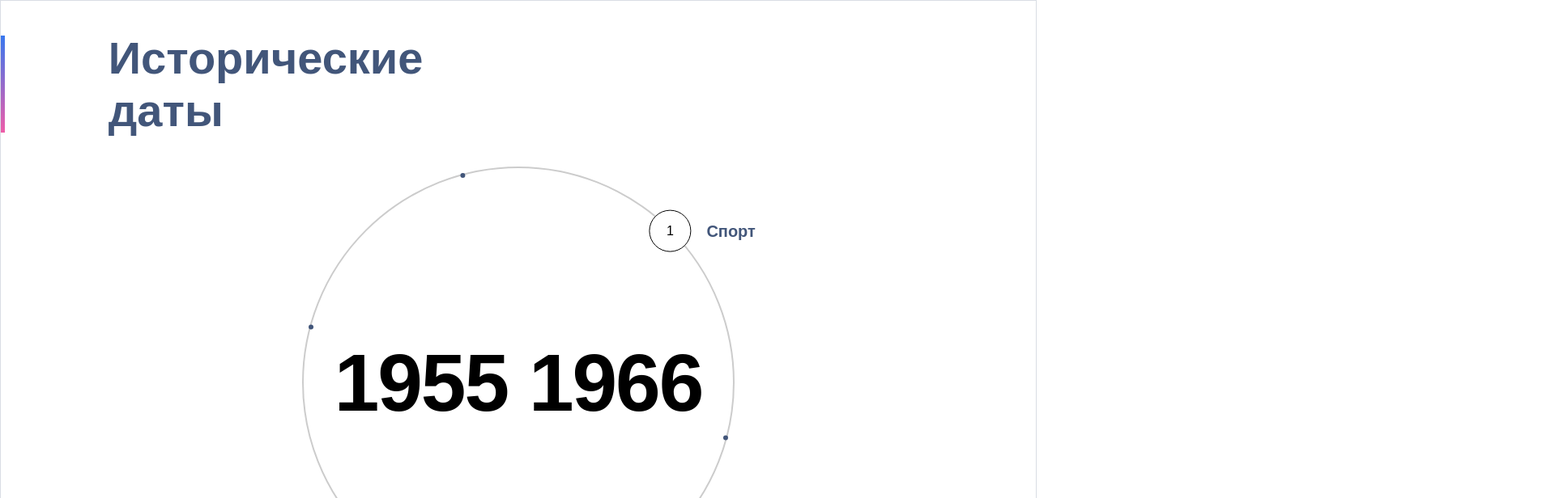
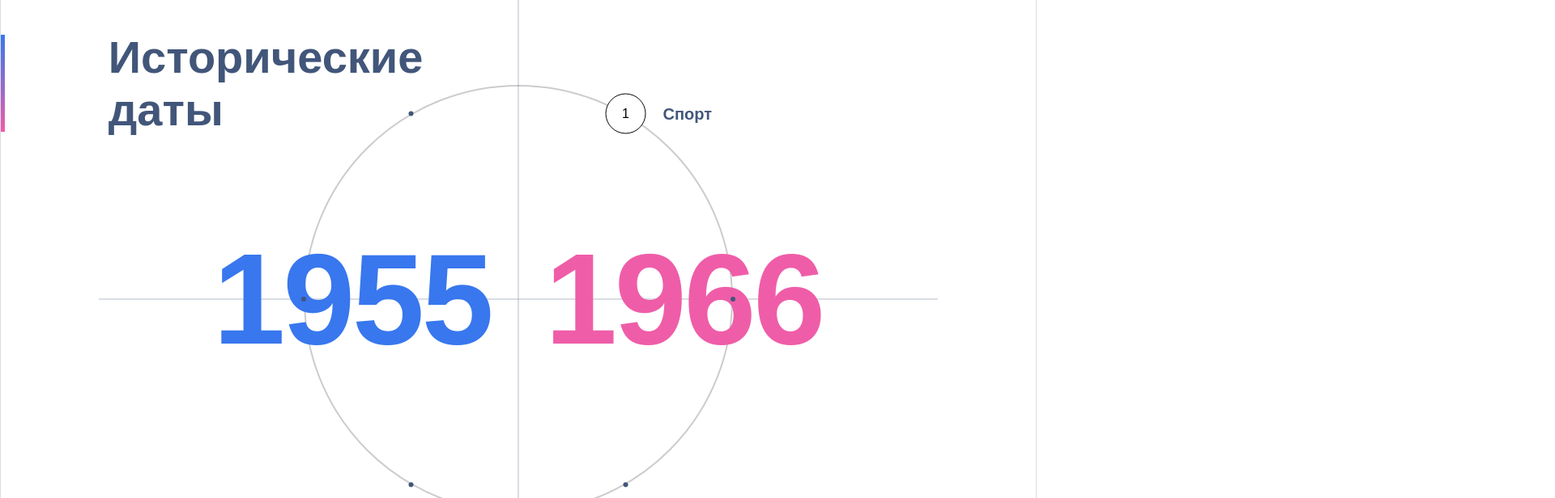
Before and after one commit to Mishe4ka14/test-history, a React (Create React App) app: page / in a window 1280 px wide. Shown: the top 616 px of the page at 81% size, 1920 px wide, since content can reach past the window. Built offline with nearby package versions, Linux system fonts and the light colour scheme.

Commit message:
fix years animating, fix styles, clean code

```diff
--- a/src/components/animated-years/animated-years.tsx
+++ b/src/components/animated-years/animated-years.tsx
@@ -9,57 +9,68 @@ interface YearsDisplayProps {
 }
 
 const StyledSlide = styled.div`
-  font-size: 100px;
+  max-height: 160px;
+  font-size: 20vh;
   font-weight: 700;
   line-height: 160px;
   letter-spacing: -0.02em;
   text-align: center;
   transition: opacity 0.5s ease;
   opacity: 1;
-  z-index:0 ;
+  z-index: 101;
+`;
+
+const YearText = styled.span<{ color: string }>`
+  color: ${({ color }) => color};
+  padding-left: 2.6vw;
+  padding-right: 2.6vw;
 `;
 
 const AnimatedYears: React.FC<YearsDisplayProps> = ({ activeSlideIndex, slides }) => {
-  const [currentYear, setCurrentYear] = useState<string>(slides[activeSlideIndex].years);
+  const [currentStartYear, setCurrentStartYear] = useState<string>(slides[activeSlideIndex].years.split(' ')[0]);
+  const [currentEndYear, setCurrentEndYear] = useState<string>(slides[activeSlideIndex].years.split(' ')[1]);
 
   useEffect(() => {
     const nextYears = slides[activeSlideIndex].years;
     const [nextStartYear, nextEndYear] = nextYears.split(' ').map(Number);
-    let [currentStartYear, currentEndYear] = currentYear.split(' ').map(Number);
+    let currentStartYearNum = parseInt(currentStartYear);
+    let currentEndYearNum = parseInt(currentEndYear);
 
-    // делаем анимацию для цифр
     const animateYears = () => {
-      const startDiff = nextStartYear - currentStartYear;
-      const endDiff = nextEndYear - currentEndYear;
+      const startDiff = nextStartYear - currentStartYearNum;
+      const endDiff = nextEndYear - currentEndYearNum;
 
       const animation = gsap.to({}, {
         duration: 1,
         onUpdate: () => {
-          if (currentStartYear !== nextStartYear) {
-            currentStartYear += startDiff > 0 ? 1 : -1;
+          if (currentStartYearNum !== nextStartYear) {
+            currentStartYearNum += startDiff > 0 ? 1 : -1;
           }
-          if (currentEndYear !== nextEndYear) {
-            currentEndYear += endDiff > 0 ? 1 : -1;
+          if (currentEndYearNum !== nextEndYear) {
+            currentEndYearNum += endDiff > 0 ? 1 : -1;
           }
-          setCurrentYear(`${currentStartYear} ${currentEndYear}`);
+          setCurrentStartYear(`${currentStartYearNum}`);
+          setCurrentEndYear(`${currentEndYearNum}`);
         },
         ease: 'power1.inOut',
         onComplete: () => {
-          // выставляем конечные года
-          setCurrentYear(`${nextStartYear} ${nextEndYear}`);
+          setCurrentStartYear(`${nextStartYear}`);
+          setCurrentEndYear(`${nextEndYear}`);
         },
       });
 
       return animation;
     };
 
-    // запускаем анимацию если года отличаются
-    if (currentYear !== nextYears) {
-      animateYears();
-    }
-  }, [activeSlideIndex, currentYear, slides]);
+    animateYears();
+  }, [activeSlideIndex, currentStartYear, currentEndYear, slides]);
 
-  return <StyledSlide>{currentYear}</StyledSlide>;
+  return (
+    <StyledSlide>
+      <YearText color="rgba(56, 119, 238, 1)">{currentStartYear}</YearText>
+      <YearText color="rgba(239, 93, 168, 1)">{currentEndYear}</YearText>
+    </StyledSlide>
+  );
 };
 
 export default AnimatedYears;
--- a/src/components/app-header/app-header.tsx
+++ b/src/components/app-header/app-header.tsx
@@ -18,6 +18,7 @@ const Header = styled.header`
   display: flex;
   align-items: center;
   gap: 10%;
+  margin-bottom: -100px;
 `;
 
 const AppHeader = (): JSX.Element => {
--- a/src/components/app/App.tsx
+++ b/src/components/app/App.tsx
@@ -7,9 +7,10 @@ const Container = styled.div`
   margin: auto;
   background-color: rgba(255, 255, 255, 0.1);
   max-width: 1440px;
-  border: 1px solid rgba(66, 86, 122, 0.2);
+  border-left: 1px solid rgba(66, 86, 122, 0.2);
+  border-right: 1px solid rgba(66, 86, 122, 0.2);
   font-family: sans-serif;
-`
+`;
 
 function App() {
   return (
--- a/src/components/swiper-arrow/swiper-arrow.tsx
+++ b/src/components/swiper-arrow/swiper-arrow.tsx
@@ -28,11 +28,6 @@ const StyledSwiper = styled(SwiperComponent)`
   margin: 0;
 `;
 
-// const Box = styled.div`
-//   display: flex;
-//   align-items: center;
-// `;
-
 const Counter = styled.p`
   margin: 0;
   margin-left: 10px;
@@ -44,6 +39,10 @@ const StyledSwiperSlide = styled(SwiperSlide)`
   height: 1px;
   width: 1px;
 `;
+
+const SwiperContainer = styled.div`
+  margin-left: 10%;
+`
 
 const SwiperArrow: React.FC<SwiperArrowProps> = ({ setArrowSwiper, secondSwiper }) => {
   const [currentSlide, setCurrentSlide] = useState(1);
@@ -61,7 +60,7 @@ const SwiperArrow: React.FC<SwiperArrowProps> = ({ setArrowSwiper, secondSwiper
   };
 
   const handlePrev = () => {
-    if (currentSlide > 1) {
+    if (currentSlide === 1) {
       if (secondSwiper) {
         secondSwiper.slideTo(totalSlides);
       }
@@ -77,7 +76,7 @@ const SwiperArrow: React.FC<SwiperArrowProps> = ({ setArrowSwiper, secondSwiper
   };
 
   return (
-    <>
+    <SwiperContainer>
       <StyledSwiper
         modules={[Controller]}
         onSwiper={(swiper: SwiperType) => {
@@ -85,7 +84,7 @@ const SwiperArrow: React.FC<SwiperArrowProps> = ({ setArrowSwiper, secondSwiper
           swiperRef.current = swiper;
         }}
         onSlideChange={handleSlideChange}
-        controller={{ control: secondSwiper }}
+        controller={{ control: secondSwiper }} //связан с swiperLoop
         slidesPerView={1}
         loop={true}
       >
@@ -99,7 +98,7 @@ const SwiperArrow: React.FC<SwiperArrowProps> = ({ setArrowSwiper, secondSwiper
       </Counter>
       <ArrowBtn onClick={handlePrev}>&lt;</ArrowBtn>
       <ArrowBtn onClick={handleNext}>&gt;</ArrowBtn>
-    </>
+    </SwiperContainer>
   );
 };
 
--- /dev/null
+++ b/src/components/swiper-loop/swiper-loop-styles.tsx
@@ -0,0 +1,75 @@
+import styled from 'styled-components';
+import { Swiper as SwiperComponent } from 'swiper/react';
+
+//МНОГО СТИЛЕЙ, ПОЭТОМУ В ОТДЕЛЬНЫЙ ФАЙЛ
+
+export const CircleContainer = styled.div`
+  position: relative;
+  width: 530px;
+  height: 530px;
+  border-radius: 50%;
+  border: 2px solid #ccc;
+  display: flex;
+  justify-content: center;
+  align-items: center;
+`;
+
+export const Line = styled.div`
+  position: absolute;
+  background-color: rgba(66, 86, 122, 0.2);
+  z-index: 0;
+
+  &:first-child { //вертикальная линия
+    width: 2px;
+    height: 100vh;
+    left: 50%;
+    transform: translateX(-50%);
+  }
+
+  &:nth-child(2) { //горизонтальная линия
+    max-width: 1440px;
+    width: 81vw;
+    height: 2px;
+    top: 50%;
+    transform: translateY(-50%);
+  }
+`;
+
+
+export const DotsWrapper = styled.div`
+  position: absolute;
+  width: 530px;
+  height: 530px;
+  border-radius: 50%;
+  transform-origin: center;
+  will-change: transform;
+  z-index: 100;
+`;
+
+export const HoverNumber = styled.p`
+  z-index: 100;
+  color: black;
+`;
+
+export const BlockTitle = styled.p`
+  position: absolute;
+  left: 70px;
+  color: rgba(66, 86, 122, 1);
+  opacity: 0;
+  transition: opacity 1s ease-in-out;
+  animation: fadeIn 1s ease-in-out 0.8s forwards;
+  font-size: 20px;
+  font-weight: 700;
+  line-height: 30px;
+  text-align: left;
+
+  @keyframes fadeIn {
+    to {
+      opacity: 1;
+    }
+  }
+`;
+
+export const SwiperComponentStyled = styled(SwiperComponent)`
+  overflow: visible;
+`
--- a/src/components/swiper-loop/swiper-loop.tsx
+++ b/src/components/swiper-loop/swiper-loop.tsx
@@ -1,63 +1,21 @@
 import React, { useState, useRef } from 'react';
-import { Swiper as SwiperComponent, SwiperSlide } from 'swiper/react';
+import { SwiperSlide } from 'swiper/react';
 import { Swiper as SwiperType } from 'swiper';
 import { Controller } from 'swiper/modules';
 import 'swiper/css';
-import styled from 'styled-components';
 import gsap from 'gsap';
 import SwiperLoopDot from '../swiper-loop-dot/swiper-loop-dot';
 import { useSlides } from '../../context/slides-context';
 import AnimatedYears from '../animated-years/animated-years';
+import { BlockTitle, CircleContainer, DotsWrapper, HoverNumber, Line, SwiperComponentStyled } from './swiper-loop-styles';
+
+//МНОГО СТИЛЕЙ, ПОЭТОМУ В ОТДЕЛЬНОМ ФАЙЛЕ
 
 interface SwiperLoopProps {
   setSwiperLoop: (swiper: SwiperType) => void;
   firstSwiper: SwiperType | null;
   secondSwiper: SwiperType | null;
 }
-
-const CircleContainer = styled.div`
-  position: relative;
-  width: 530px;
-  height: 530px;
-  border-radius: 50%;
-  border: 2px solid #ccc;
-  display: flex;
-  justify-content: center;
-  align-items: center;
-`;
-
-const DotsWrapper = styled.div`
-  position: absolute;
-  width: 530px;
-  height: 530px;
-  border-radius: 50%;
-  transform-origin: center;
-  will-change: transform;
-`;
-
-const HoverNumber = styled.p`
-  z-index: 100;
-  color: black;
-`;
-
-const BlockTitle = styled.p`
-  position: absolute;
-  left: 70px;
-  color: rgba(66, 86, 122, 1);
-  opacity: 0;
-  transition: opacity 1s ease-in-out;
-  animation: fadeIn 1s ease-in-out 1s forwards;
-  font-size: 20px;
-  font-weight: 700;
-  line-height: 30px;
-  text-align: left;
-
-  @keyframes fadeIn {
-    to {
-      opacity: 1;
-    }
-  }
-`;
 
 const SwiperLoop: React.FC<SwiperLoopProps> = ({ setSwiperLoop, firstSwiper, secondSwiper }) => {
   const dotsWrapperRef = useRef<HTMLDivElement>(null);
@@ -70,12 +28,13 @@ const SwiperLoop: React.FC<SwiperLoopProps> = ({ setSwiperLoop, firstSwiper, sec
   const totalSlides = slides.length;
 
   const anglePerDot = (Math.PI * 2) / totalSlides; // выставляем угол точек, в зависимости от количества
+
   const updateRotation = (newActiveIndex: number) => {
-    const deltaIndex = (newActiveIndex - activeDot + totalSlides) % totalSlides;
-    const reverseDeltaIndex = (activeDot - newActiveIndex + totalSlides) % totalSlides;
+    const deltaIndex = (newActiveIndex - activeDot + totalSlides) % totalSlides; // считаем на сколько индексов изменился активный элемент
+    const reverseDeltaIndex = (activeDot - newActiveIndex + totalSlides) % totalSlides; // считаем сколько нужно пройти в обратном направлении
 
-    const isForward = deltaIndex <= reverseDeltaIndex;
-    const deltaAngle = isForward ? deltaIndex * anglePerDot : -reverseDeltaIndex * anglePerDot;
+    const isForward = deltaIndex <= reverseDeltaIndex; //определяем направление
+    const deltaAngle = isForward ? deltaIndex * anglePerDot : -reverseDeltaIndex * anglePerDot; // считаем угол в зависимости от направления
     const newRotationAngle = rotationAngle - (deltaAngle * 180) / Math.PI;
 
     setRotationAngle(newRotationAngle);
@@ -84,7 +43,7 @@ const SwiperLoop: React.FC<SwiperLoopProps> = ({ setSwiperLoop, firstSwiper, sec
       gsap.to(dotsWrapperRef.current, {
         duration: 1,
         ease: 'power2.out',
-        rotate: `${newRotationAngle}deg`,
+        rotate: `${newRotationAngle}deg`,  // угол вращения
         force3D: true,
       });
     }
@@ -106,9 +65,11 @@ const SwiperLoop: React.FC<SwiperLoopProps> = ({ setSwiperLoop, firstSwiper, sec
 
   return (
     <CircleContainer>
+      <Line />
+      <Line />
       <DotsWrapper ref={dotsWrapperRef}>
         {Array.from({ length: totalSlides }, (_, index) => {
-          const offsetAngle = -Math.PI / 4; // смещение
+          const offsetAngle = -Math.PI / 3; // смещение
           const angle = index * anglePerDot + offsetAngle;
           const x = Math.cos(angle) * radius + 265;
           const y = Math.sin(angle) * radius + 265;
@@ -143,19 +104,20 @@ const SwiperLoop: React.FC<SwiperLoopProps> = ({ setSwiperLoop, firstSwiper, sec
         })}
       </DotsWrapper>
 
-      <SwiperComponent
+      <SwiperComponentStyled
         modules={[Controller]}
         onSwiper={setSwiperLoop}
         onSlideChange={handleSlideChange}
         controller={{ control: firstSwiper }}
         slidesPerView={1}
         loop={true}
+        style={{zIndex: 0}}
       >
-        {slides.map((slide, index) => (
+        {slides.map((_, index) => (
         <SwiperSlide key={index}></SwiperSlide>
       ))}
         <AnimatedYears activeSlideIndex={activeDot} slides={slides} />
-      </SwiperComponent>
+      </SwiperComponentStyled>
     </CircleContainer>
   );
 };
--- a/src/index.css
+++ b/src/index.css
@@ -11,3 +11,7 @@ code {
   font-family: source-code-pro, Menlo, Monaco, Consolas, 'Courier New',
     monospace;
 }
+
+* {
+  box-sizing: border-box;
+}
```
